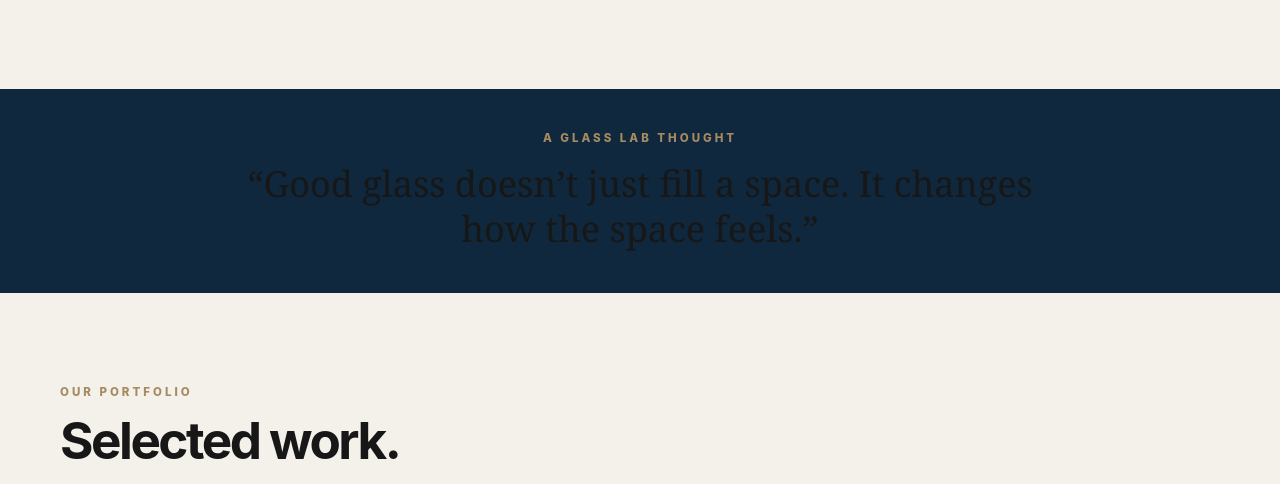
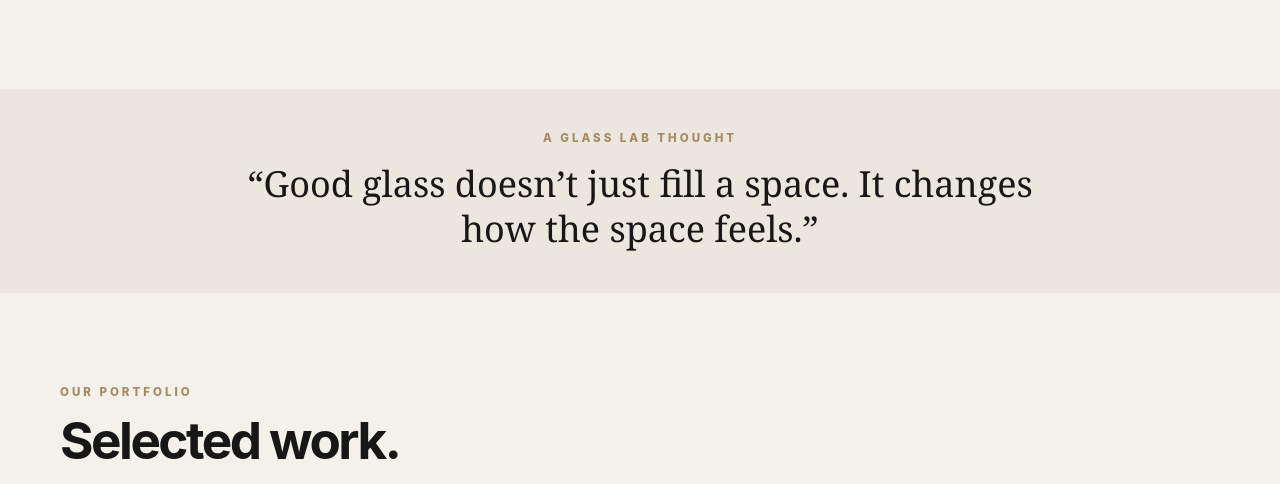
Before and after one commit to Glabkozhikode/glabkozhikode.github.io, a plain HTML site: page index.html in a window 1280 px wide. Shown: the part 1139-1623 px from the top of the page. Drawn offline with Linux system fonts and the light colour scheme.

Commit message:
Add files via upload

```diff
--- a/index.html
+++ b/index.html
@@ -91,7 +91,7 @@ footer{background:#f4f1eb;color:#6d6a64;border-color:#ded9d0}
 
 <section id="about"><div class="container intro"><div><div class="kicker" style="color:var(--accent)">GLASS LAB / KOZHIKODE</div><h2>The art of reflection.</h2><p class="lead" style="margin-top:20px">From functional architectural glass to statement mirrors and handcrafted stained glass, we focus on clean detailing, custom work and finishes that belong to the space.</p></div><div class="intro-card"><div class="signature">WHAT WE DO</div><p>Architectural glass solutions, customized mirrors, stained glass studio work and a range of glass-door hardware and equipment.</p><a class="btn btn-light" href="#quote">Talk to us →</a></div></div></section>
 
-<section style="padding:42px 0;background:#10283e"><div class="container" style="text-align:center;max-width:800px"><div class="kicker" style="color:var(--accent)">A Glass Lab thought</div><p style="font-family:Georgia,serif;font-size:clamp(1.5rem,3vw,2.25rem);line-height:1.25;margin:0">“Good glass doesn’t just fill a space. It changes how the space feels.”</p></div></section>
+<section style="padding:42px 0;background:#ebe7df;color:#171717"><div class="container" style="text-align:center;max-width:800px"><div class="kicker" style="color:#a68b62">A Glass Lab thought</div><p style="font-family:Georgia,serif;font-size:clamp(1.5rem,3vw,2.25rem);line-height:1.25;margin:0">“Good glass doesn’t just fill a space. It changes how the space feels.”</p></div></section>
 
 <section id="works"><div class="container">
 <div class="section-top"><div><div class="kicker" style="color:var(--accent)">Our portfolio</div><h2>Selected work.</h2></div></div>
```
